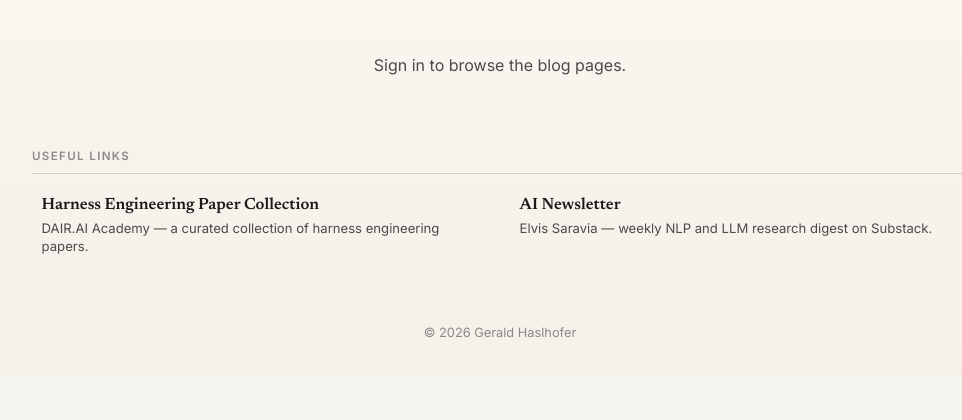
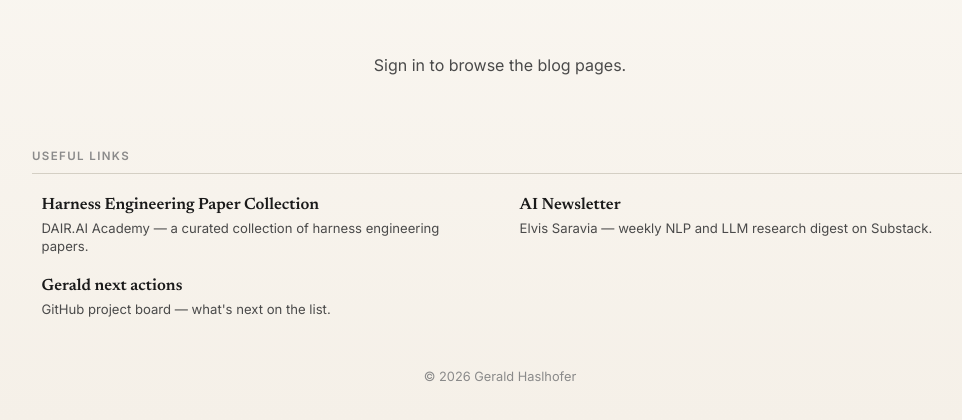
Before and after one commit to haslhofer/blog2026, a Flask app: page / in a window 1280 px wide. Shown: the part 424-844 px from the top of the page, without its empty margins (140-1102 px from the left). Before the commit the page ends 762 px from the top, so only its background shows below. Run offline with Flask 3, Linux system fonts and the light colour scheme.

Commit message:
Add Gerald next actions to Useful Links
Adds the GitHub project board view as a third public link in the
homepage Useful Links section.

Co-authored-by: Copilot App <223556219+Copilot@users.noreply.github.com>

```diff
--- a/templates/index.html
+++ b/templates/index.html
@@ -376,6 +376,13 @@
                     </span>
                     <span class="entry-arrow">↗</span>
                 </a>
+                <a href="https://github.com/users/haslhofer/projects/6/views/10" class="entry" target="_blank" rel="noopener noreferrer">
+                    <span class="entry-main">
+                        <span class="entry-title">Gerald next actions</span>
+                        <span class="entry-desc">GitHub project board — what's next on the list.</span>
+                    </span>
+                    <span class="entry-arrow">↗</span>
+                </a>
             </div>
         </section>
 
```
